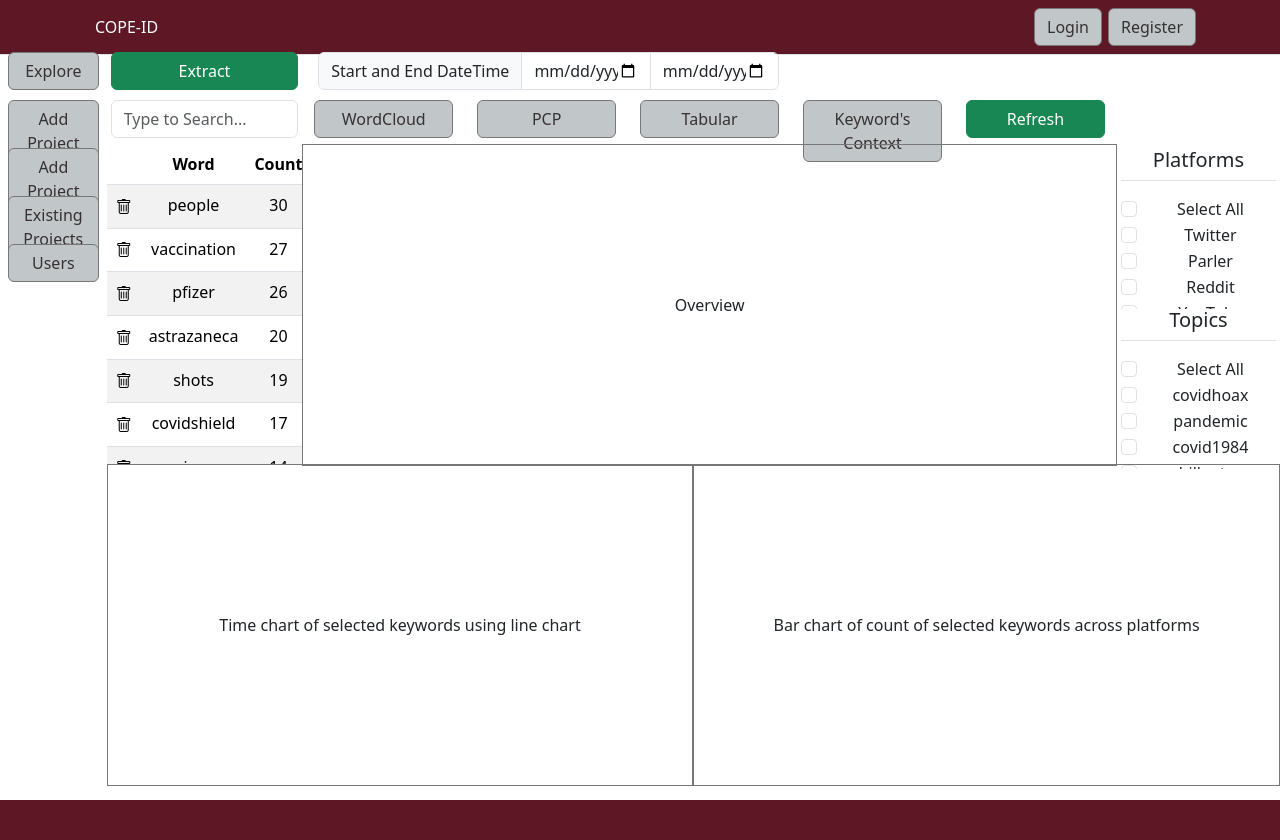
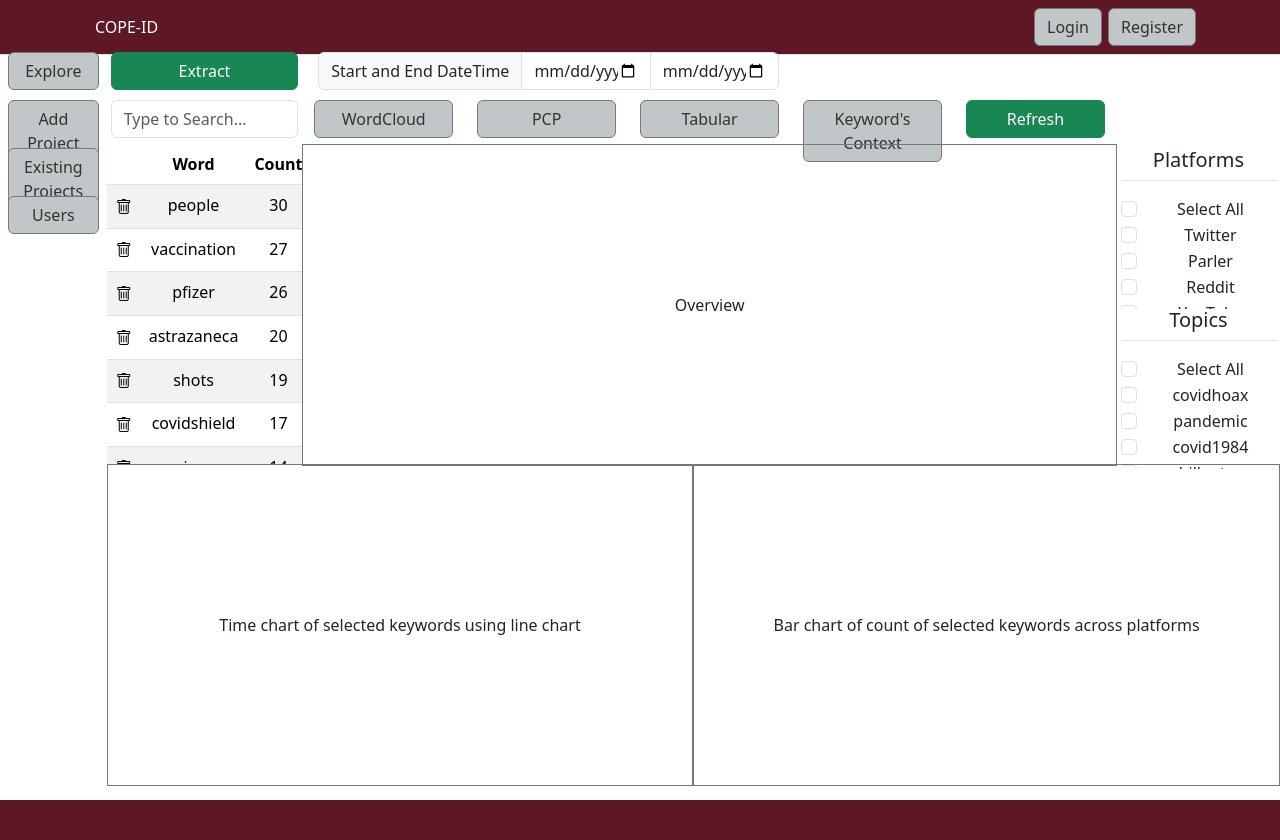
Before and after one commit to Visual-Analytics-Lab/COPE-ID-VAT, a Django app: page / in a window 1280 px wide. Run offline with Django 4.2, Linux system fonts and the light colour scheme; parts of the project's set-up code (start-up, migrations or seed data) failed here and were passed over; some libraries are stand-ins or nearby versions.

Commit message:
Moved sidebarcode to separate file

```diff
--- a/mysite/main/templates/main/home.html
+++ b/mysite/main/templates/main/home.html
@@ -9,32 +9,7 @@
 
         <!-- Row 1 Column 1 -->
         <div class="col-1 justify-content-center">
-
-            <div class="row p-1 px-2 justify-content-center" style="height: 6vh;">
-                <!-- Explore -->
-                <a class="btn btn-primary w-100 mb-2" href="/datagrid">Explore</a>
-            </div>
-
-            <div class="row p-1 px-2 justify-content-center" style="height: 6vh;">
-                <!-- Add Project -->
-                <button class="btn btn-primary w-100 mb-2">Add Project</button>
-            </div>
-
-            <div class="row p-1 px-2 justify-content-center" style="height: 6vh;">
-                <!-- Add Project -->
-                <button class="btn btn-primary w-100 mb-2">Add Project</button>
-            </div>
-
-            <div class="row p-1 px-2 justify-content-center" style="height: 6vh;">
-                <!-- Existing Projects -->
-                <button class="btn btn-primary w-100 mb-2">Existing Projects</button>
-            </div>
-
-            <div class="row p-1 px-2 justify-content-center" style="height: 6vh;">
-                <!-- Users -->
-                <button class="btn btn-primary w-100 mb-2">Users</button>
-            </div>
-
+            {% include 'main/includes/sidebar.html' %}
         </div>
 
         <!-- Row 1 Column 2 -->
@@ -78,7 +53,7 @@
 
                         <!-- Row 1 Column 2 Row 1 Column 2 Row 1 Column 2 -->
                         <div class="col-6">
-                            <div class="d-none">place holder</div>
+                            <div class="d-none">placeholder</div>
                         </div>
 
                     </div>
@@ -107,7 +82,7 @@
                         </div>
 
                         <div class="col-2">
-                            <div class="d-none">place holder</div>
+                            <div class="d-none">placeholder</div>
                         </div>
 
                     </div>
```
